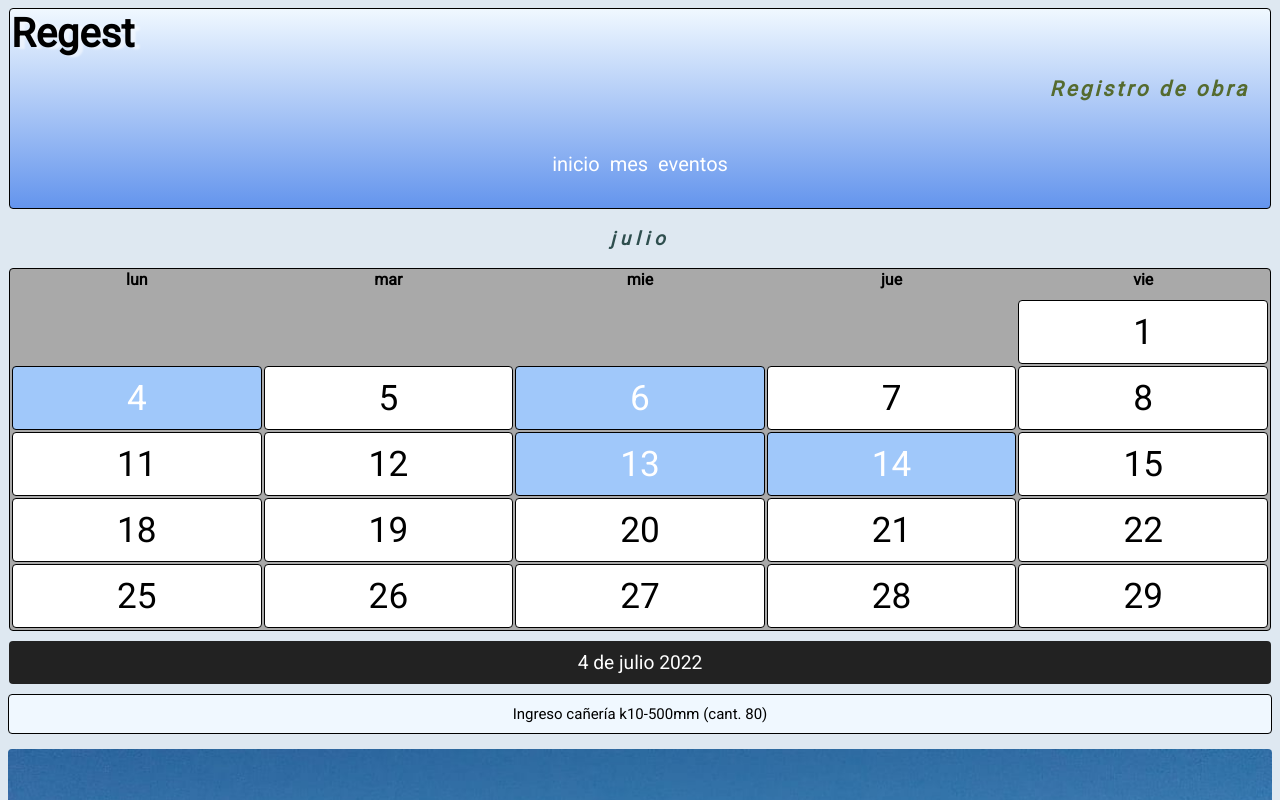
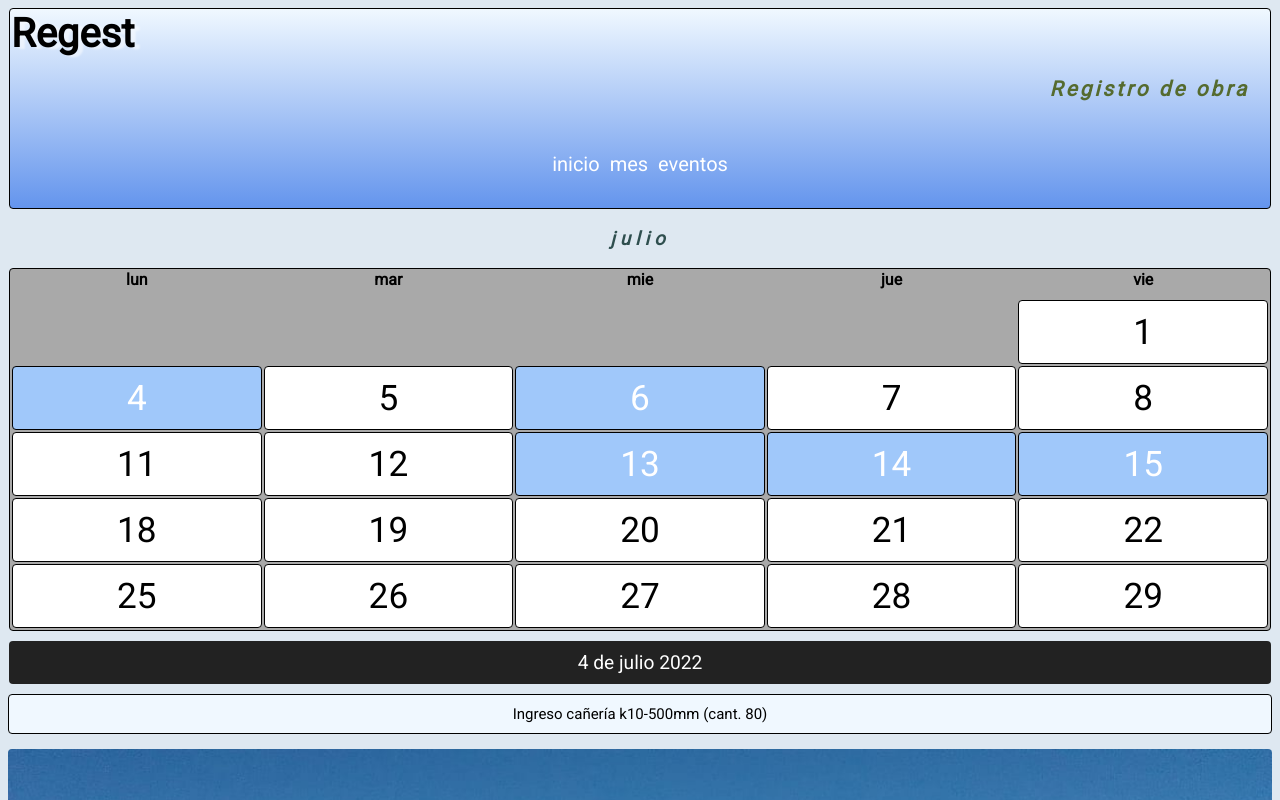
Before and after one commit to mecs-iu/regest, a plain HTML site: page 07-julio.html in a window 1280 px wide. Shown: the top 800 px of the page. Drawn offline with Linux system fonts and the light colour scheme.

Commit message:
Update 07-julio.html

```diff
--- a/07-julio.html
+++ b/07-julio.html
@@ -87,7 +87,7 @@
             <div id="dias-sin" >12</div>
             <div id="dias-con" class="item"><a href="#13-7">13</a></div>
             <div id="dias-con" class="item"><a href="#14-7">14</a></div>
-            <div id="dias-sin" >15</div>
+            <div id="dias-con" class="item"><a href="#15-7">15</a></div>
             <div id="dias-sin" >18</div>
             <div id="dias-sin" >19</div>
             <div id="dias-sin" >20</div>
```
